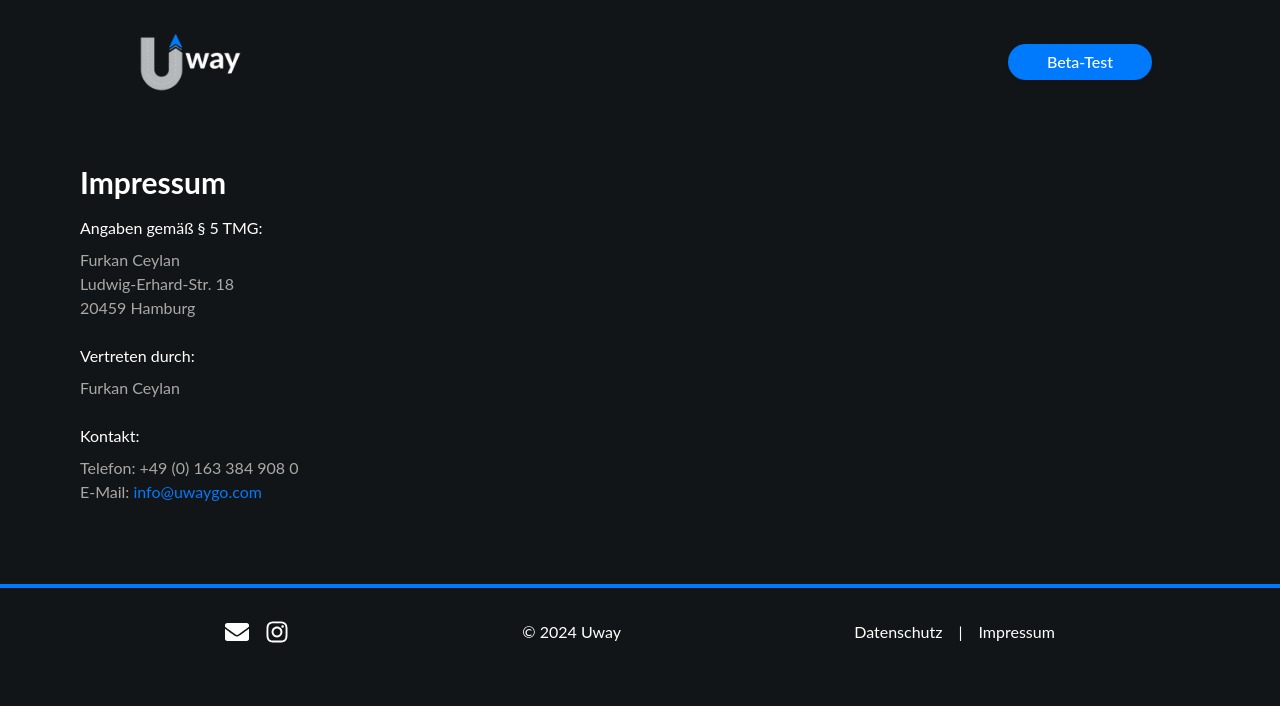
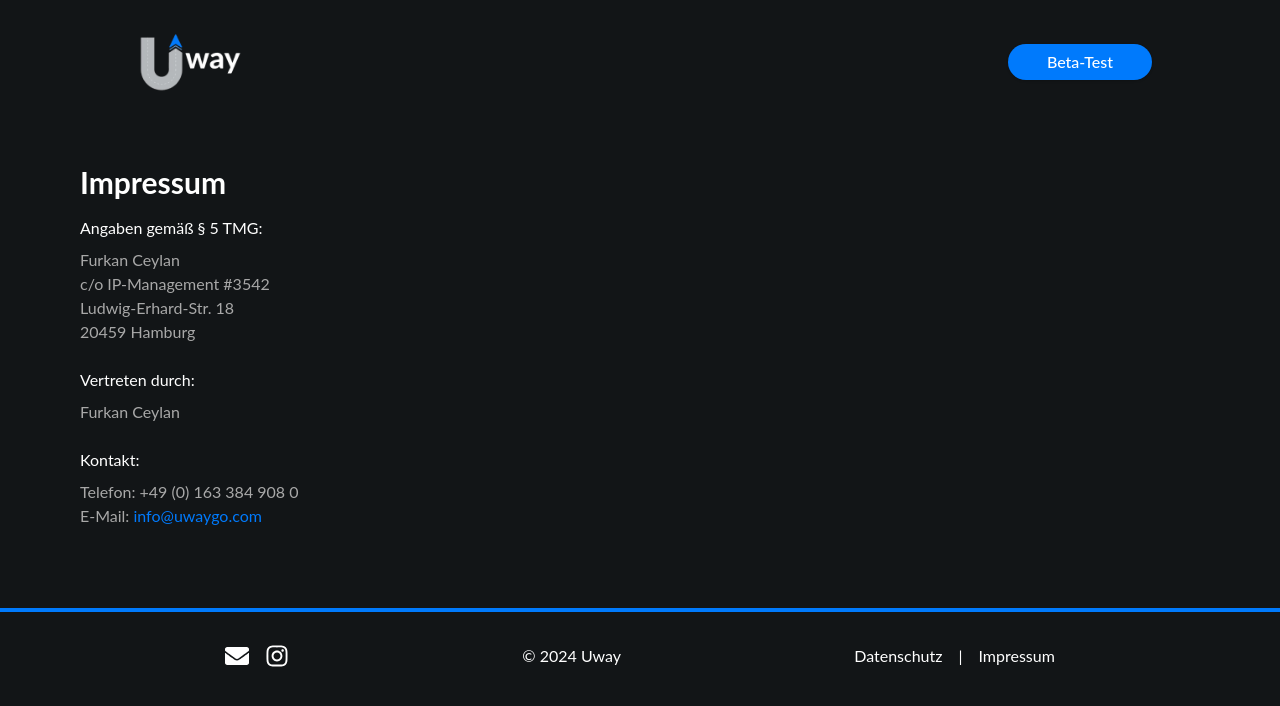
Before and after one commit to Fuggel/Uway-Website, a Next.js app: page /impressum in a window 1280 px wide. Shown: the top 706 px of the page. Built offline with nearby package versions, Linux system fonts and the light colour scheme.

Commit message:
feat: add management tag to imprint

```diff
--- a/src/app/(privacy)/impressum/page.tsx
+++ b/src/app/(privacy)/impressum/page.tsx
@@ -6,6 +6,8 @@ export default function Impressum() {
             <p className="mb-2">Angaben gemäß § 5 TMG:</p>
             <p className="text-foregroundSecondary mb-6">
                 Furkan Ceylan
+                <br />
+                c/o IP-Management #3542
                 <br />
                 Ludwig-Erhard-Str. 18
                 <br />
```
